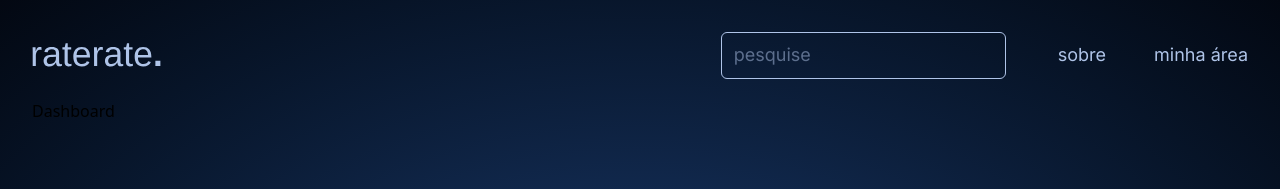
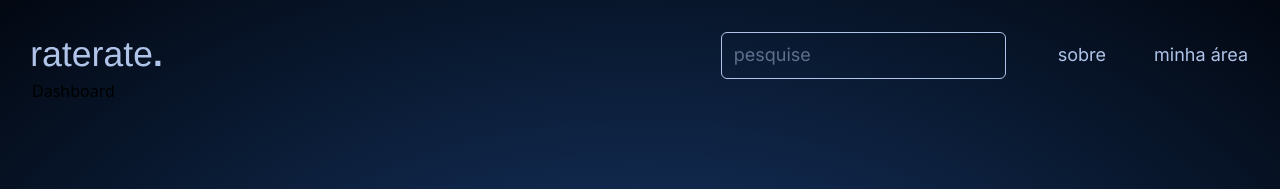
Before and after one commit to aggxb/raterate, a React (Vite) app: page / in a window 1280 px wide. Shown: the top 189 px of the page. Built offline with nearby package versions, Linux system fonts and the light colour scheme.

Commit message:
feat(layout): adjust main layout structure

```diff
--- a/src/output.css
+++ b/src/output.css
@@ -211,9 +211,15 @@
   .grid {
     display: grid;
   }
+  .table {
+    display: table;
+  }
   .size-10 {
     width: calc(var(--spacing) * 10);
     height: calc(var(--spacing) * 10);
+  }
+  .min-h-\[100\.053vh\] {
+    min-height: 100.053vh;
   }
   .min-h-screen {
     min-height: 100vh;
@@ -230,11 +236,20 @@
   .flex-grow {
     flex-grow: 1;
   }
+  .border-collapse {
+    border-collapse: collapse;
+  }
   .transform {
     transform: var(--tw-rotate-x,) var(--tw-rotate-y,) var(--tw-rotate-z,) var(--tw-skew-x,) var(--tw-skew-y,);
   }
+  .resize {
+    resize: both;
+  }
   .grid-rows-\[auto_1fr\] {
     grid-template-rows: auto 1fr;
+  }
+  .grid-rows-\[auto_1fr_auto\] {
+    grid-template-rows: auto 1fr auto;
   }
   .flex-col {
     flex-direction: column;
@@ -280,6 +295,11 @@
       border-top-style: var(--tw-border-style);
       border-top-width: calc(1px * var(--tw-divide-y-reverse));
       border-bottom-width: calc(1px * calc(1 - var(--tw-divide-y-reverse)));
+    }
+  }
+  .divide-c1blue {
+    :where(& > :not(:last-child)) {
+      border-color: var(--color-c1blue);
     }
   }
   .divide-c1blue\/20 {
@@ -329,6 +349,13 @@
   }
   .text-c2blue {
     color: var(--color-c2blue);
+  }
+  .underline {
+    text-decoration-line: underline;
+  }
+  .outline {
+    outline-style: var(--tw-outline-style);
+    outline-width: 1px;
   }
   .outline-none {
     --tw-outline-style: none;
@@ -451,6 +478,11 @@
   inherits: false;
   initial-value: solid;
 }
+@property --tw-outline-style {
+  syntax: "*";
+  inherits: false;
+  initial-value: solid;
+}
 @property --tw-gradient-position {
   syntax: "*";
   inherits: false;
@@ -504,6 +536,7 @@
       --tw-space-y-reverse: 0;
       --tw-divide-y-reverse: 0;
       --tw-border-style: solid;
+      --tw-outline-style: solid;
       --tw-gradient-position: initial;
       --tw-gradient-from: #0000;
       --tw-gradient-via: #0000;
--- a/src/pages/MainLayout.jsx
+++ b/src/pages/MainLayout.jsx
@@ -6,14 +6,10 @@ import Footer from '../components/Footer';
 const MainLayout = () => {
   return (
     <div className="rad-gradient">
-      <div className="container grid grid-rows-[auto_1fr] min-h-screen">
+      <div className="container grid grid-rows-[auto_1fr_auto] min-h-[100.053vh]">
         <Header />
-        <div className="flex flex-col divide-y-1 divide-c1blue/20 last:*:mt-5">
-          <main className="flex-grow">
-            <Outlet />
-          </main>
-          <Footer />
-        </div>
+        <Outlet />
+        <Footer />
       </div>
     </div>
   );
```
